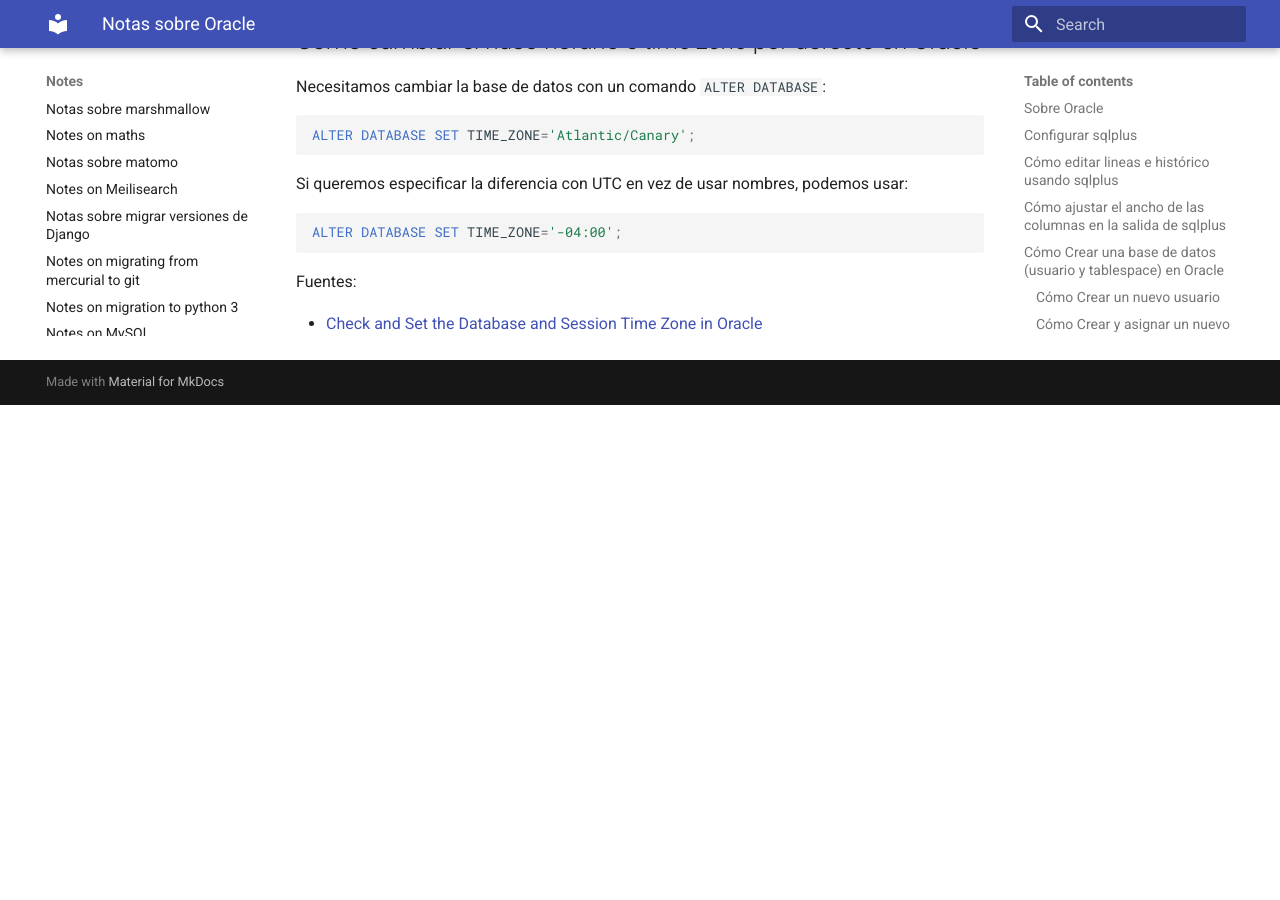
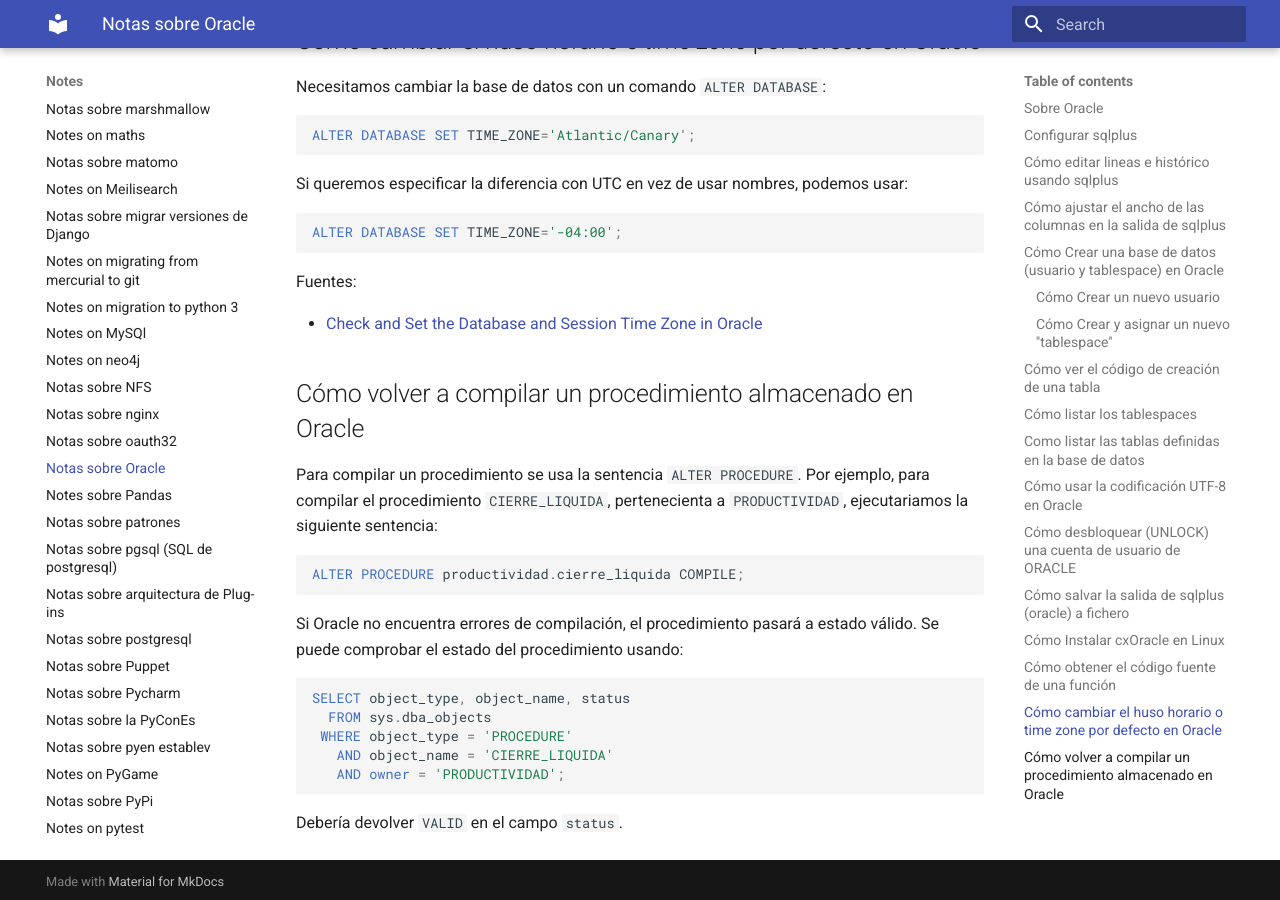
Before and after one commit to euribates/notes, an MkDocs documentation site: the page built from docs/notes-on-oracle.md, in a window 1280 px wide and 900 px high, scrolled down 7942 px. Built offline with MkDocs 1.6.1 and Material for MkDocs 9.7.7, drawn with Linux system fonts in a browser that asks for light colours; before the commit the page ends 8347 px from its top, so only the background shows below that.

Commit message:
Update notes on oracle, SVG

````diff
--- a/docs/notes-on-oracle.md
+++ b/docs/notes-on-oracle.md
@@ -434,3 +434,27 @@
 Fuentes:
 
 - [Check and Set the Database and Session Time Zone in Oracle](https://linuxhint.com/check-and-set-the-database-and-session-time-zone-in-oracle/)
+
+
+## Cómo volver a compilar un procedimiento almacenado en Oracle
+
+Para compilar un procedimiento se usa la sentencia `ALTER PROCEDURE`. Por
+ejemplo, para compilar el procedimiento `CIERRE_LIQUIDA`, pertenecienta a
+`PRODUCTIVIDAD`, ejecutariamos la siguiente sentencia:
+
+```sql
+ALTER PROCEDURE productividad.cierre_liquida COMPILE;
+```
+
+Si Oracle no encuentra errores de compilación, el procedimiento pasará a estado
+válido. Se puede comprobar el estado del procedimiento usando:
+
+```sql
+SELECT object_type, object_name, status
+  FROM sys.dba_objects
+ WHERE object_type = 'PROCEDURE'
+   AND object_name = 'CIERRE_LIQUIDA'
+   AND owner = 'PRODUCTIVIDAD';
+```
+
+Debería devolver `VALID` en el campo `status`.
````
Also changed, not shown: docs/notes-on-svg.md (+20 -0 lines).
